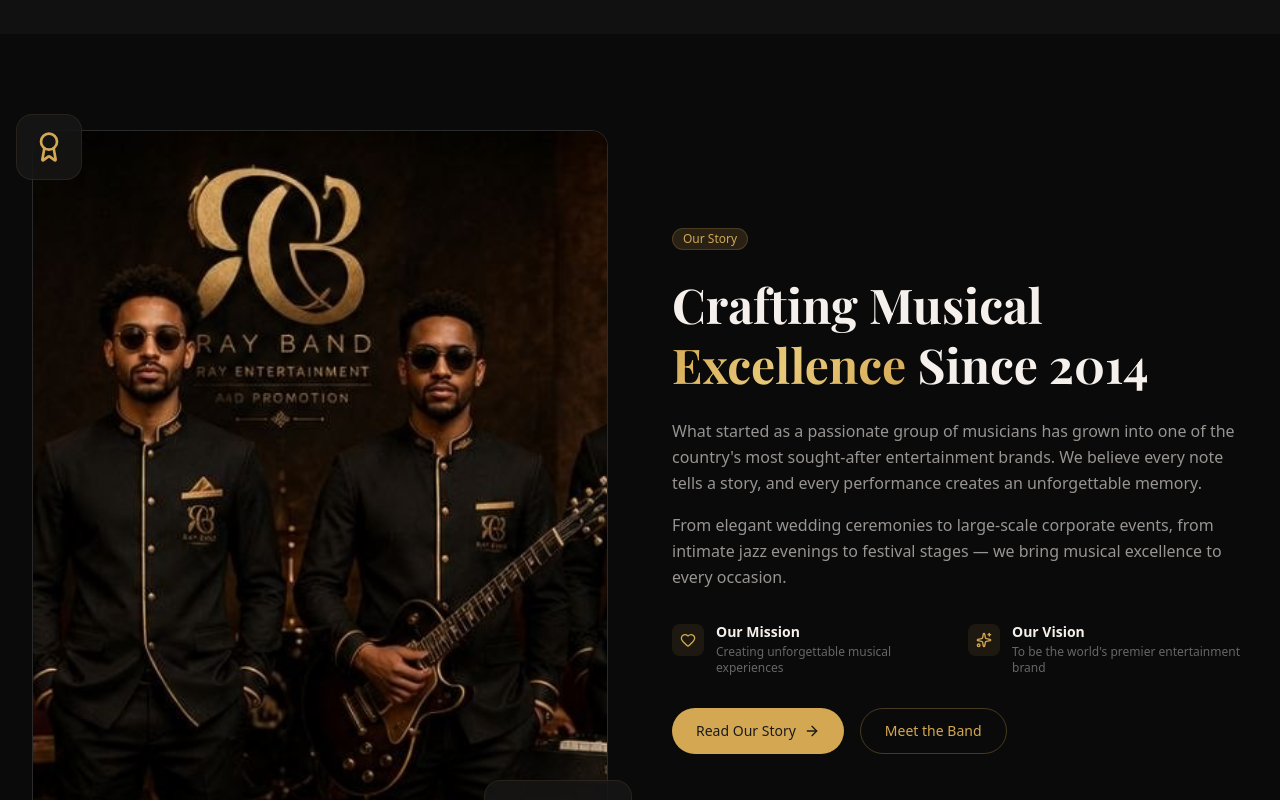
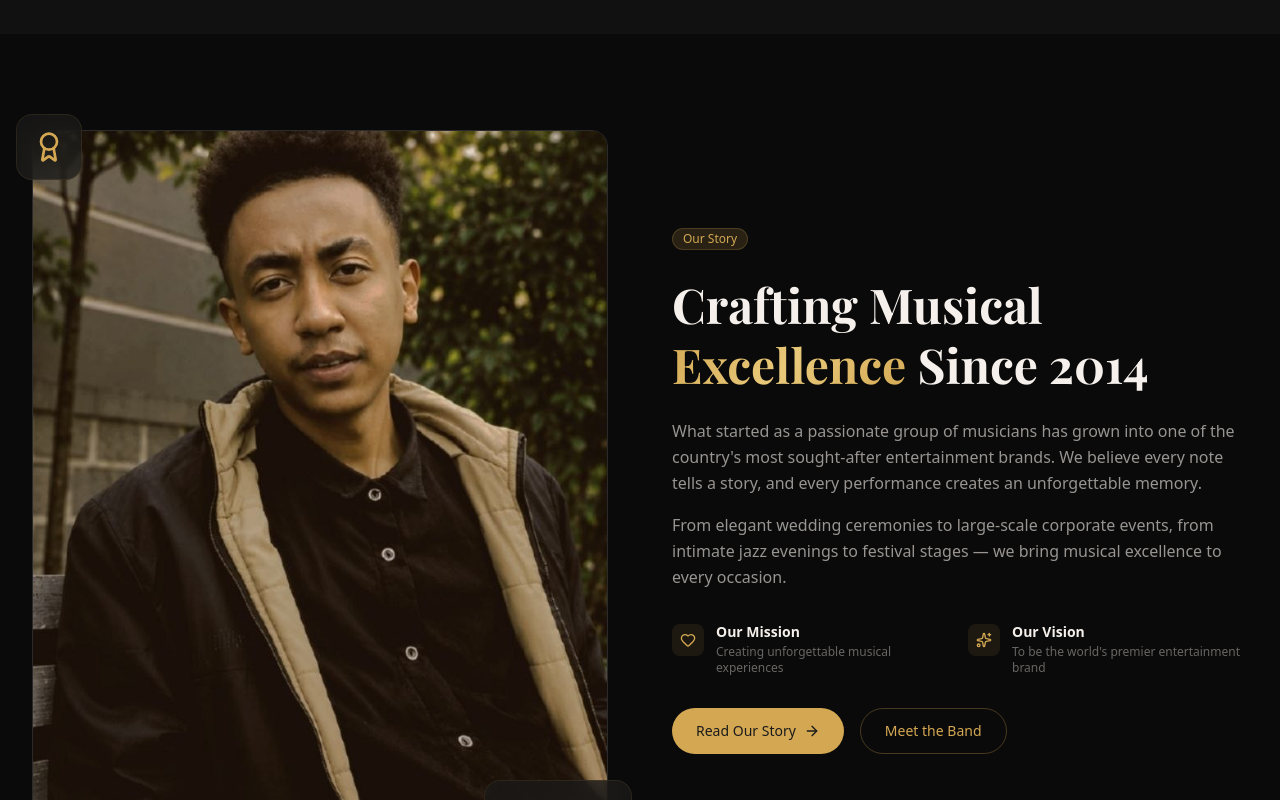
Before and after one commit to Yohannesdeveloper/Ray-Band, a Next.js app: page / in a window 1280 px wide. Shown: the part 2980-3780 px from the top of the page. Built offline with nearby package versions, Linux system fonts and the light colour scheme; a web font is replaced by a local one.

Commit message:
Use Nati about us photo on home about section

```diff
--- a/src/components/sections/home/about-preview.tsx
+++ b/src/components/sections/home/about-preview.tsx
@@ -17,7 +17,7 @@ export function AboutPreview() {
             <div className="relative">
               <div className="aspect-[4/5] rounded-2xl overflow-hidden bg-surface border border-border">
                 <img
-                  src="/Bands/Cloth 1  (2).jpg"
+                  src="/Bands/Nati about us.jpg"
                   alt="About Us"
                   className="w-full h-full object-cover"
                 />
```
Also changed, not shown: public/Bands/Nati about us.jpg (added).
